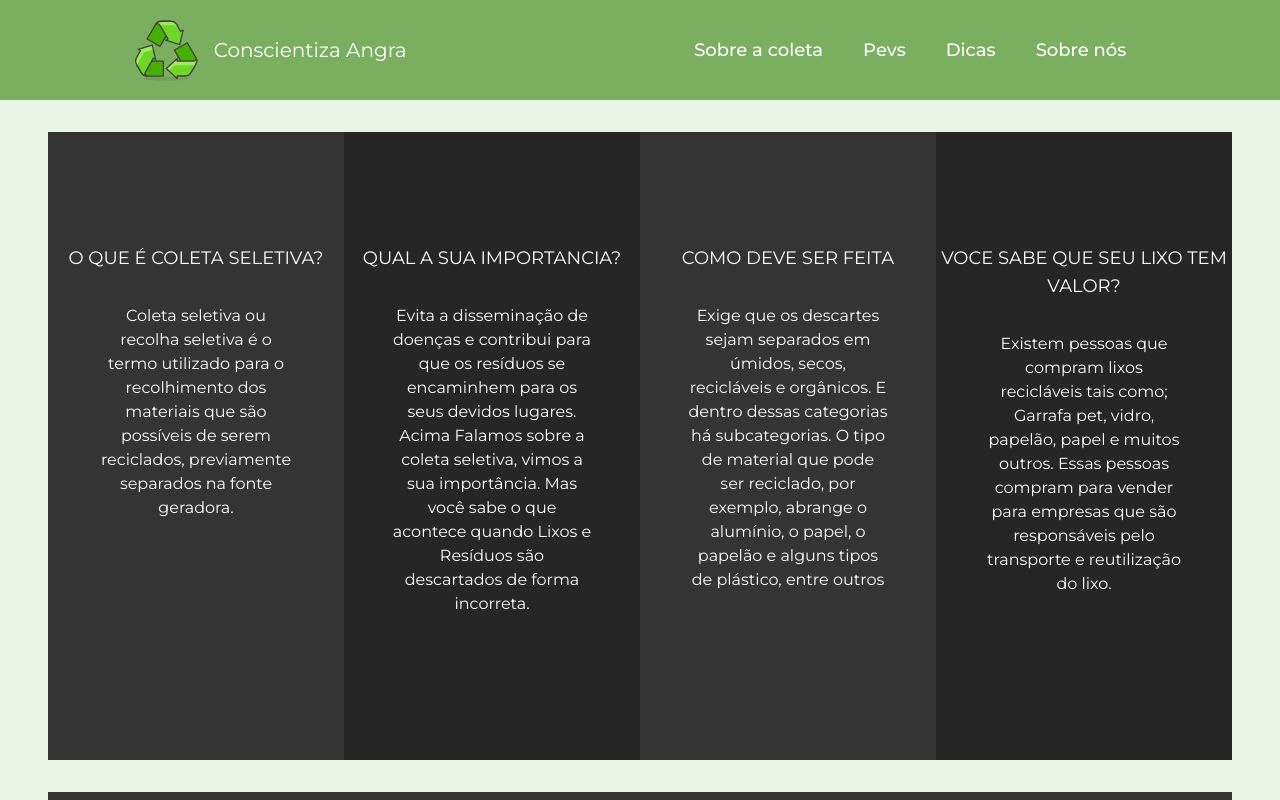
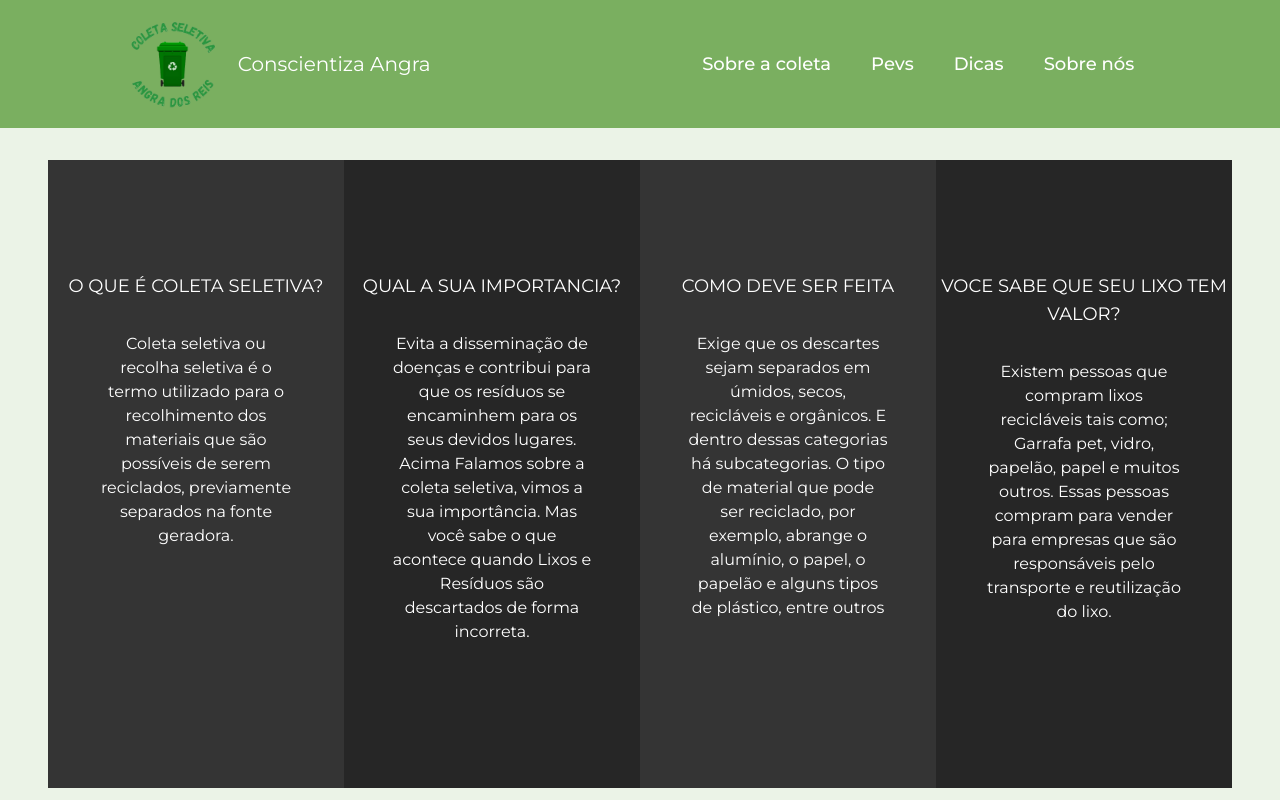
Before and after one commit to WeslleySOR/conscientiza-angra, a React (Vite) app: page / in a window 1280 px wide. Shown: the top 800 px of the page. Built offline with nearby package versions, Linux system fonts and the light colour scheme.

Commit message:
change: logo image changed

```diff
--- a/src/components/Header/index.tsx
+++ b/src/components/Header/index.tsx
@@ -1,6 +1,6 @@
 import { useState } from "react";
 
-import logoImage from "/assets/logo.svg";
+import logoImage from "/assets/logo2.png";
 
 export function Header() {
   const [pageScrolled, setPageScrolled] = useState(false);
@@ -19,7 +19,7 @@ export function Header() {
     >
       <div className="select-none flex items-center gap-4">
         <img
-          className="w-12 h-12 lg:w-16 lg:h-16"
+          className="w-20 h-20 lg:w-24 lg:h-24"
           src={logoImage}
           alt="Conscientiza Angra Logo"
         />
```
Also changed, not shown: public/assets/logo2.png (added), 1 other file (tests, documents, lock files or other folders).
